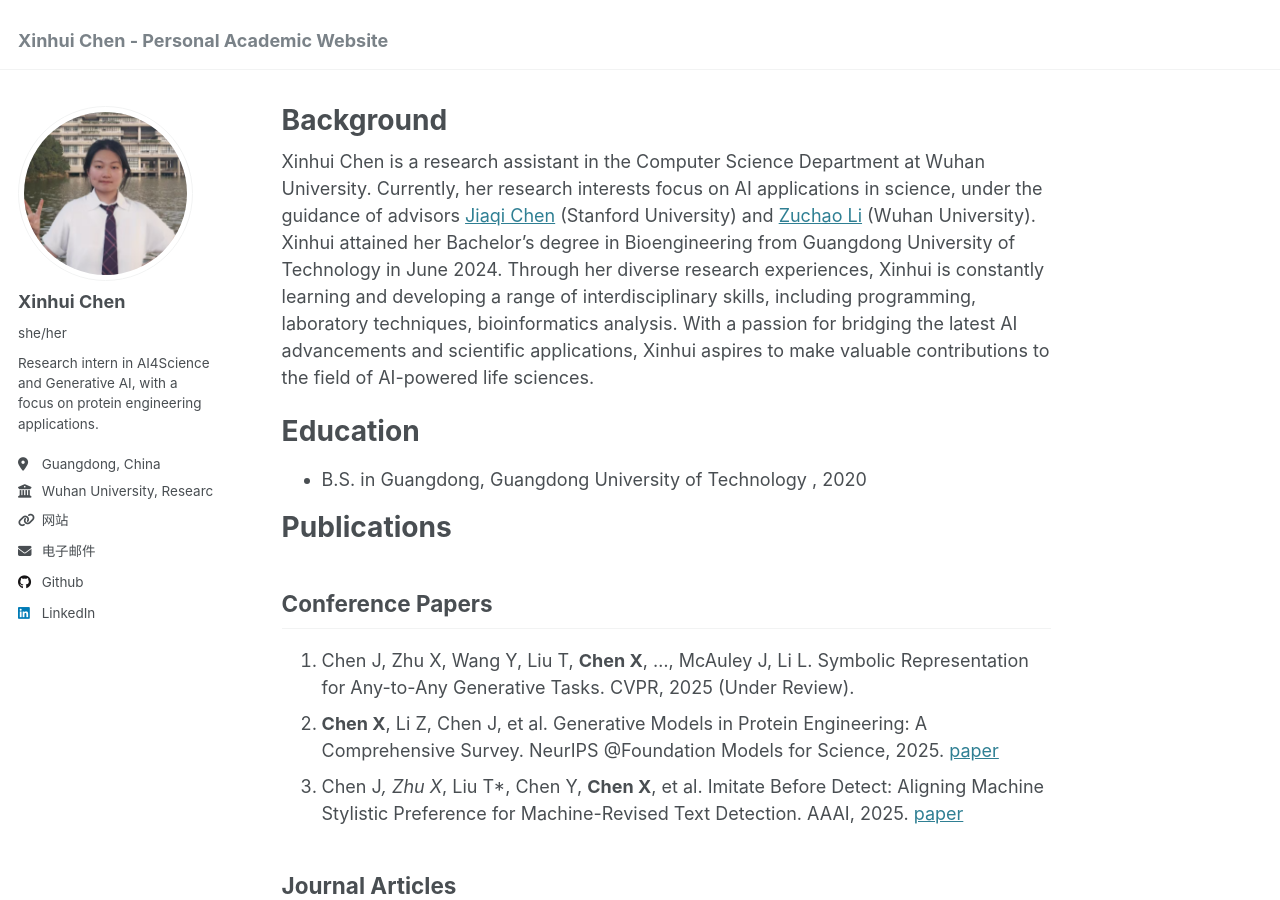
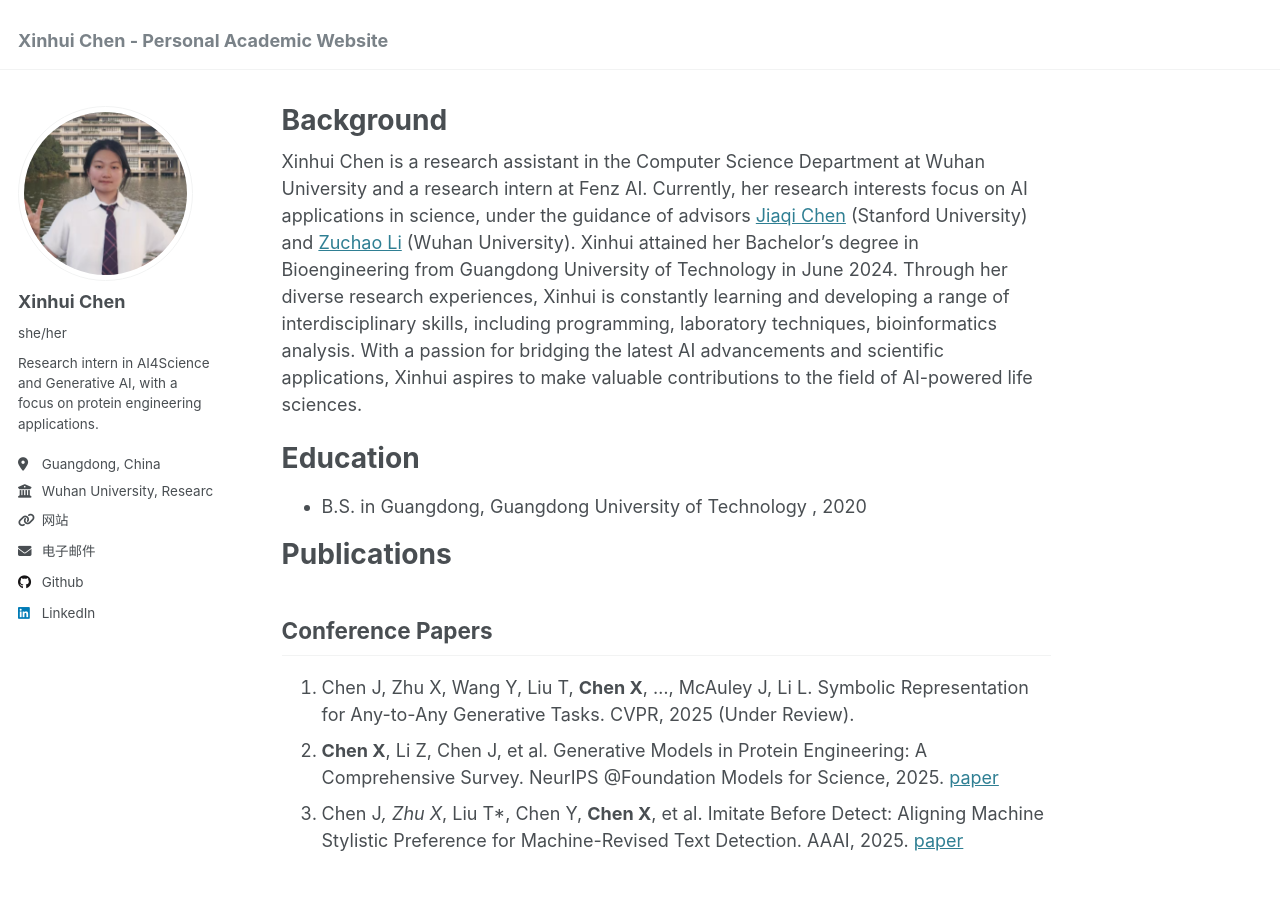
Before and after one commit to XinhuiChen-02/XinhuiChen-02.github.io, a Jekyll site: the page built from _pages/about.md, in a window 1280 px wide and 900 px high. Built offline with Jekyll 4.4.1, drawn with Linux system fonts in a browser that asks for light colours.

Commit message:
Update about.md

```diff
--- a/_pages/about.md
+++ b/_pages/about.md
@@ -7,7 +7,7 @@ redirect_from:
   - /about.html
 ---
 
-Xinhui Chen is a research assistant in the Computer Science Department at Wuhan University. Currently, her research interests focus on AI applications in science, under the guidance of advisors [Jiaqi Chen](https://scholar.google.cz/citations?hl=zh-CN&user=Au_y5poAAAAJ) (Stanford University) and [Zuchao Li](https://scholar.google.cz/citations?hl=zh-CN&user=PyzBf5oAAAAJ) (Wuhan University). Xinhui attained her Bachelor's degree in Bioengineering from Guangdong University of Technology in June 2024. Through her diverse research experiences, Xinhui is constantly learning and developing a range of interdisciplinary skills, including programming, laboratory techniques, bioinformatics analysis. With a passion for bridging the latest AI advancements and scientific applications, Xinhui aspires to make valuable contributions to the field of AI-powered life sciences.
+Xinhui Chen is a research assistant in the Computer Science Department at Wuhan University and a research intern at Fenz AI. Currently, her research interests focus on AI applications in science, under the guidance of advisors [Jiaqi Chen](https://scholar.google.cz/citations?hl=zh-CN&user=Au_y5poAAAAJ) (Stanford University) and [Zuchao Li](https://scholar.google.cz/citations?hl=zh-CN&user=PyzBf5oAAAAJ) (Wuhan University). Xinhui attained her Bachelor's degree in Bioengineering from Guangdong University of Technology in June 2024. Through her diverse research experiences, Xinhui is constantly learning and developing a range of interdisciplinary skills, including programming, laboratory techniques, bioinformatics analysis. With a passion for bridging the latest AI advancements and scientific applications, Xinhui aspires to make valuable contributions to the field of AI-powered life sciences.
 
 Education
 ======
```
